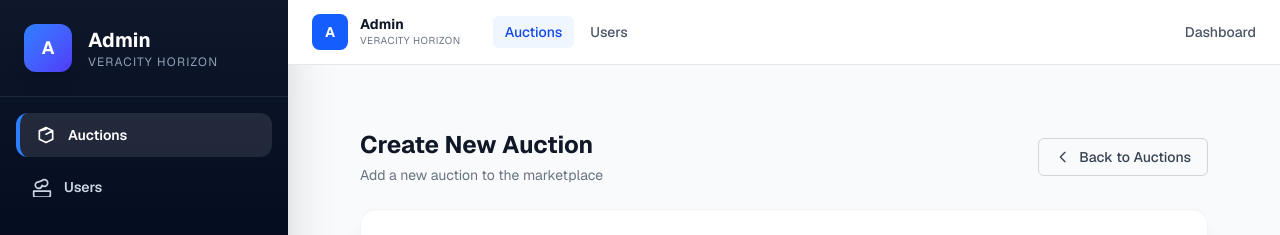
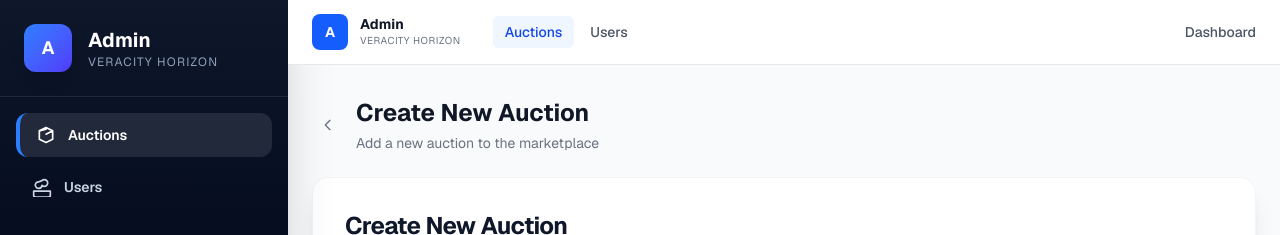
Before and after one commit to babayaga067/veracity-horizon-web-app, a Next.js app in the folder veracity-horizon-frontend/: page /admin/auctions/create in a window 1280 px wide. Shown: the top 235 px of the page. Built offline with nearby package versions, Linux system fonts and the light colour scheme; no server answers.

Commit message:
admin create auction

```diff
--- a/veracity-horizon-frontend/app/admin/auctions/create/page.tsx
+++ b/veracity-horizon-frontend/app/admin/auctions/create/page.tsx
@@ -1,22 +1,23 @@
+import Link from "next/link";
+
 import CreateAuctionForm from "@/app/(auth)/_components/CreateAuctionForm";
-import Link from "next/link";
 
 export default function CreateAuctionPage() {
   return (
-    <div className="max-w-4xl mx-auto px-6 py-8">
-      <div className="flex items-center justify-between mb-6">
+    <div>
+      <div className="flex items-center gap-3 mb-6">
+        <Link
+          href="/admin/auctions"
+          className="p-2 text-gray-500 hover:text-gray-700 rounded-full hover:bg-gray-100 transition-colors"
+        >
+          <svg className="w-4 h-4" fill="none" viewBox="0 0 24 24" stroke="currentColor" strokeWidth="2">
+            <path strokeLinecap="round" strokeLinejoin="round" d="M15 19l-7-7 7-7" />
+          </svg>
+        </Link>
         <div>
           <h1 className="text-2xl font-bold text-gray-900">Create New Auction</h1>
           <p className="text-gray-500 mt-1 text-sm">Add a new auction to the marketplace</p>
         </div>
-        <Link href="/admin/auctions">
-          <button className="px-4 py-2 border border-gray-300 rounded-md text-gray-700 hover:bg-gray-50 text-sm font-medium flex items-center gap-2">
-            <svg className="w-4 h-4" fill="none" viewBox="0 0 24 24" stroke="currentColor" strokeWidth="2">
-              <path strokeLinecap="round" strokeLinejoin="round" d="M15 19l-7-7 7-7" />
-            </svg>
-            Back to Auctions
-          </button>
-        </Link>
       </div>
       <CreateAuctionForm />
     </div>
```
